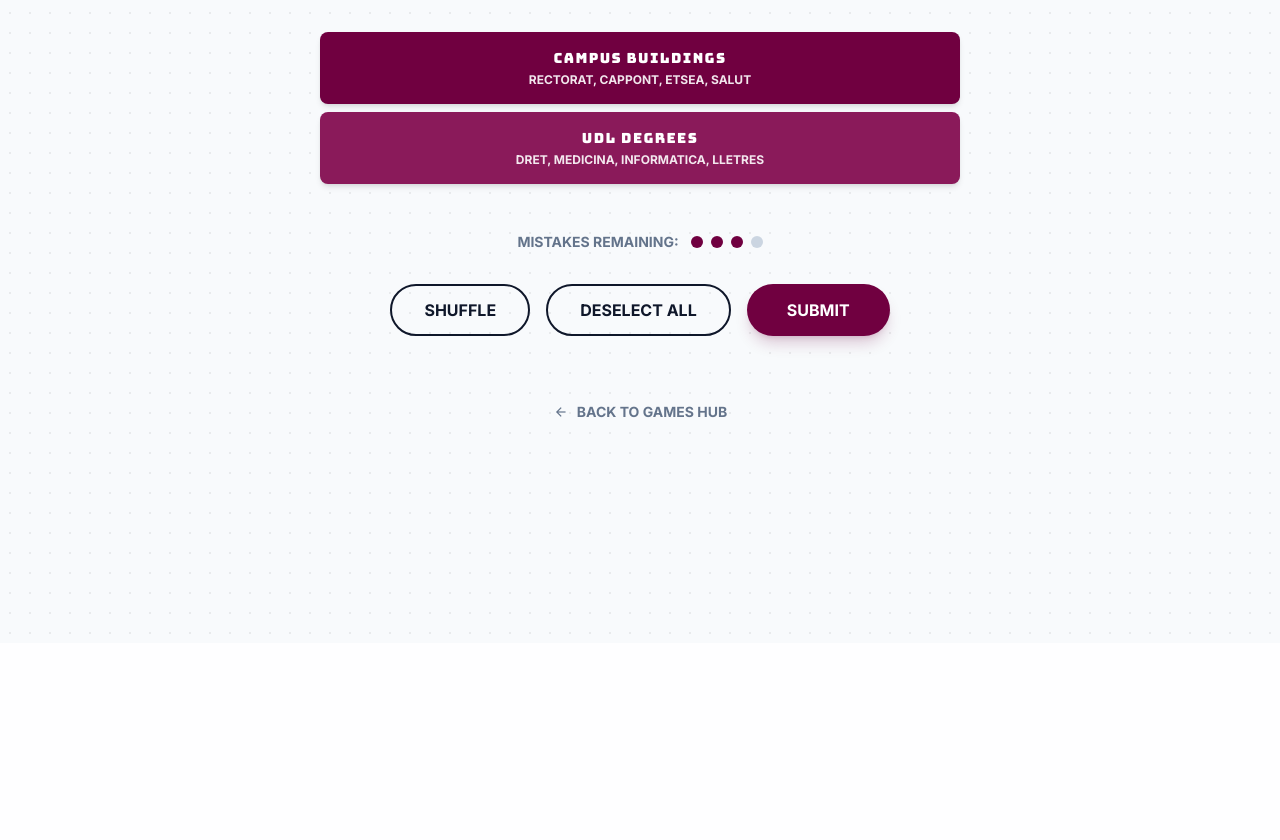
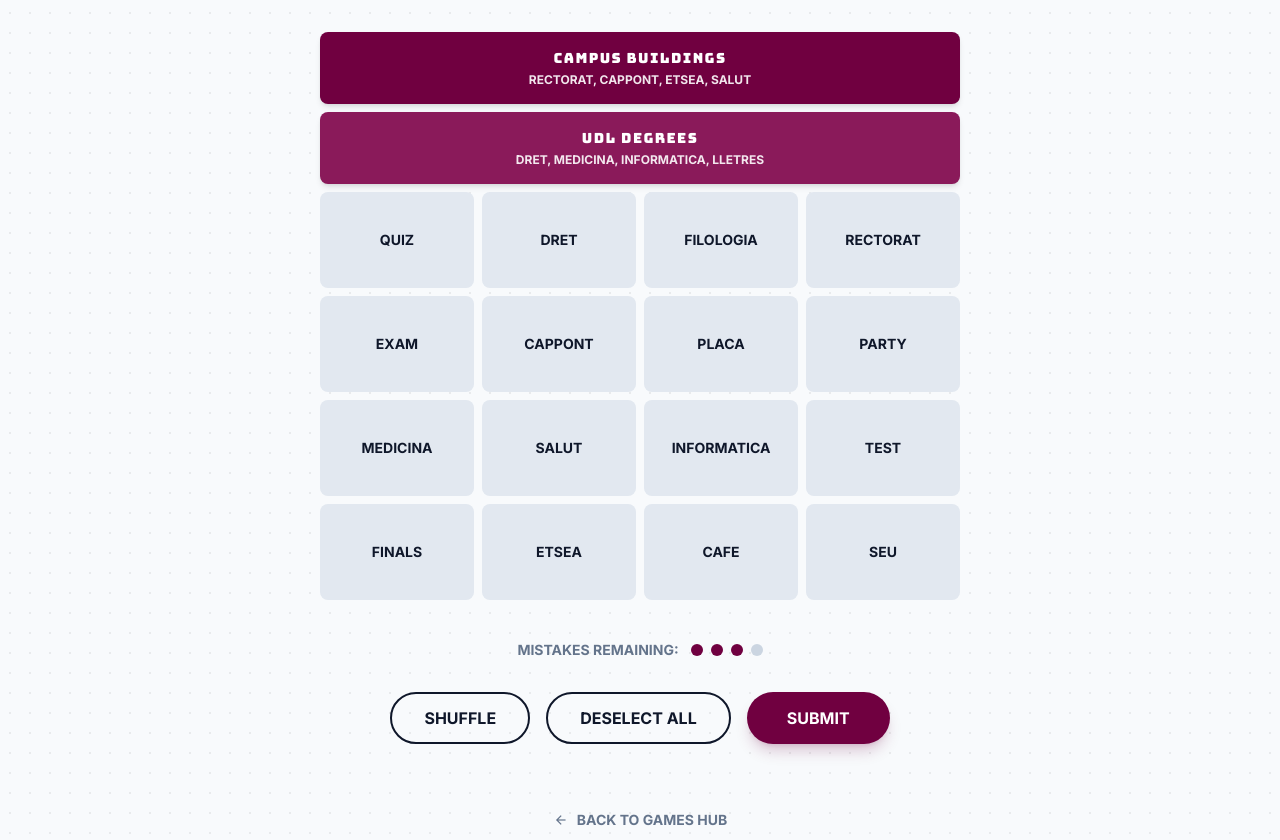
Before and after one commit to Nicki-28/udlTimes_Web_Project, a Django app: page /connections/ in a window 1280 px wide. Shown: the part 157-997 px from the top of the page. Before the commit the page ends 791 px from the top, so only its background shows below. Run offline with Django 5.2, Linux system fonts and the light colour scheme; some libraries are stand-ins or nearby versions.

Commit message:
feat(connections): implementacion estado juego con seleccion y deseleccion de palabras

```diff
--- a/templates/connections/connections.html
+++ b/templates/connections/connections.html
@@ -124,5 +124,72 @@
 
   </main>
 
+  <script>
+    // simulamos lo que nos devolvera django
+    let palabrasDelDia = [
+      "RECTORAT", "CAPPONT", "ETSEA", "SALUT",
+      "DRET", "MEDICINA", "INFORMATICA", "FILOLOGIA",
+      "EXAM", "QUIZ", "TEST", "FINALS",
+      "CAFE", "SEU", "PARTY", "PLACA"
+    ];
+
+    // desordenamos la lista (shuffle inicial)
+    palabrasDelDia.sort(() => Math.random() - 0.5);
+
+    // guardamos las palabras que el usuario ha clickado
+    let palabrasSeleccionadas = [];
+
+    // dibujar la cuadricula
+    function dibujarCuadricula() {
+      const contenedorGrid = document.getElementById("grid");
+      contenedorGrid.innerHTML = ""; // limpiamos antes de pintar
+
+      // recorremos las 16 palabras una a una
+      palabrasDelDia.forEach(palabra => {
+        // el usuario ha hecho click en esta palabra?
+        const estaSeleccionada = palabrasSeleccionadas.includes(palabra);
+
+        // empezamos a montar las clases css
+        let clasesBase = "connection-card h-24 flex items-center justify-center rounded-lg border-2 font-bold text-sm text-center p-2 uppercase ";
+
+        // si esta seleccionada, le ponemos la clase 'selected' de <style>
+        // si no, le ponemos los colores grises
+        if (estaSeleccionada) {
+          clasesBase += "selected cursor-pointer";
+        } else {
+          clasesBase += "bg-slate-200 border-transparent hover:bg-slate-300 text-slate-900 cursor-pointer";
+        }
+
+        // creamos el boton en HTML y le decimos que al clickar llame a la funcion
+        const botonHTML = `<button onclick="togglePalabra('${palabra}')" class="${clasesBase}">${palabra}</button>`;
+
+        // lo metemos en el contenedor
+        contenedorGrid.innerHTML += botonHTML;
+      });
+    }
+
+    // interactividad
+    function togglePalabra(palabra) {
+      if (palabrasSeleccionadas.includes(palabra)) {
+        // si ya estaba seleccionada, la quitamos
+        palabrasSeleccionadas = palabrasSeleccionadas.filter(p => p !== palabra);
+      } else {
+        // si no estaba, y tenemos menos de 4, la añadimos
+        if (palabrasSeleccionadas.length < 4) {
+          palabrasSeleccionadas.push(palabra);
+        }
+      }
+
+      // despues de cambiar el estado, repintamos la cuadricula
+      dibujarCuadricula();
+    }
+
+    function deselectAll() {
+      palabrasSeleccionadas = [];
+      dibujarCuadricula();
+    }
+
+    dibujarCuadricula();
+  </script>
 </body>
 </html>
```
